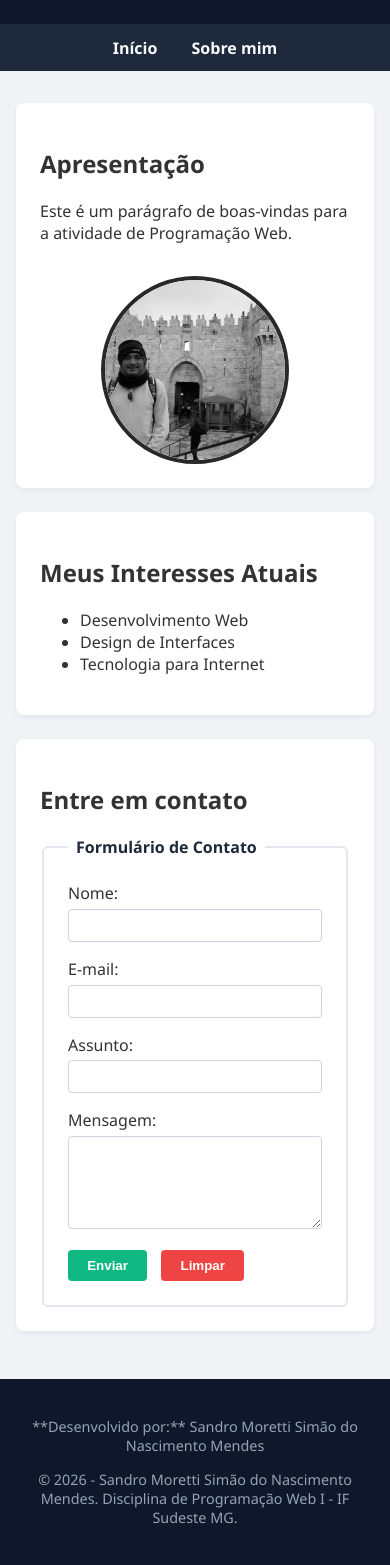
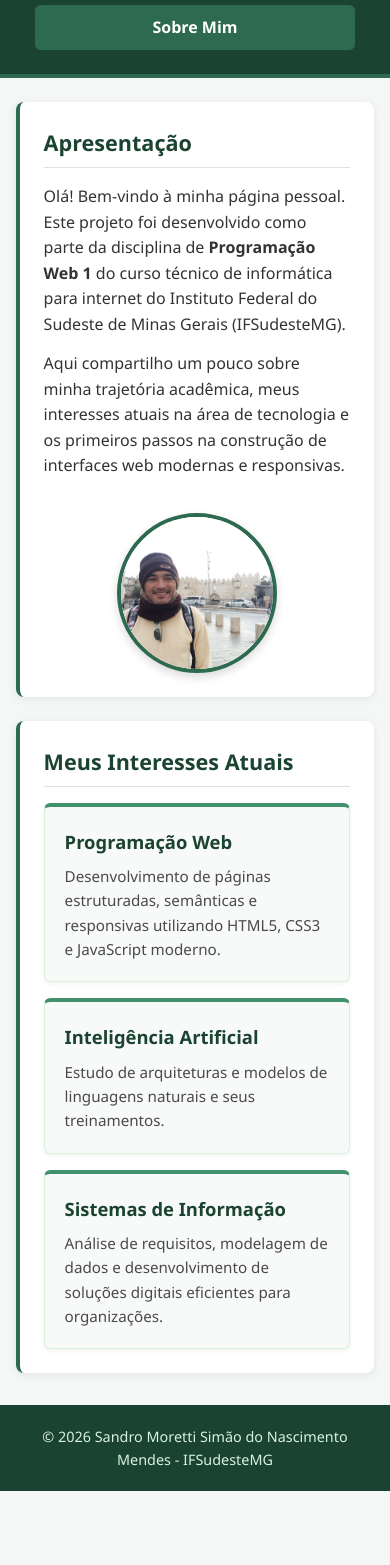
Before and after one commit to sandro-msnm/Programacao-web-1, a plain HTML site: page index.html in a window 390 px wide. Shown: the part 185-1750 px from the top of the page. After the commit the page ends 1676 px from the top, so only its background shows below. Drawn offline with Linux system fonts and the light colour scheme.

Commit message:
Atualiza projeto com layout responsivo Mobile-First e cards
- Adiciona meta viewport e abordagem Mobile-First no CSS
- Implementa grade de cartões responsivos (1, 2 e 3 colunas via Media Queries)
- Atualiza páginas HTML, foto de perfil, README.md e capturas de tela

```diff
--- a/index.html
+++ b/index.html
@@ -3,76 +3,55 @@
 <head>
     <meta charset="UTF-8">
     <meta name="viewport" content="width=device-width, initial-scale=1.0">
-    <title>Sobre Mim - Página Pessoal</title>
+    <title>Sandro Mendes - Página Pessoal</title>
     <link rel="stylesheet" href="style.css">
 </head>
 <body>
 
     <header>
-        <h1>Boas-vindas à minha página!</h1>
+        <h1>Sandro Mendes</h1>
+        <p class="subtitulo">Estudante do Curso Técnico de Informática para Internet</p>
+        <nav>
+            <a href="index.html">Início</a>
+            <a href="sobre.html">Sobre Mim</a>
+        </nav>
     </header>
 
-    <nav>
-        <a href="index.html">Início</a>
-        <a href="sobre.html">Sobre mim</a>
-    </nav>
-
     <main>
-        <section>
+        <section id="apresentacao">
             <h2>Apresentação</h2>
-            <p>Este é um parágrafo de boas-vindas para a atividade de Programação Web.</p>
-            <!-- Caminho correto para buscar a imagem dentro da pasta img -->
-            <img src="img/foto.jpg" alt="Foto de Sandro Moretti" class="foto-perfil">
+            <div class="apresentacao-conteudo">
+                <div class="apresentacao-texto">
+                    <p>Olá! Bem-vindo à minha página pessoal. Este projeto foi desenvolvido como parte da disciplina de <strong>Programação Web 1</strong> do curso técnico de informática para internet do Instituto Federal do Sudeste de Minas Gerais (IFSudesteMG).</p>
+                    <p>Aqui compartilho um pouco sobre minha trajetória acadêmica, meus interesses atuais na área de tecnologia e os primeiros passos na construção de interfaces web modernas e responsivas.</p>
+                </div>
+                <img src="foto.jpg" alt="Foto de perfil de Sandro Mendes" class="foto-perfil">
+            </div>
         </section>
 
-        <section>
+        <section id="interesses">
             <h2>Meus Interesses Atuais</h2>
-            <ul>
-                <li>Desenvolvimento Web</li>
-                <li>Design de Interfaces</li>
-                <li>Tecnologia para Internet</li>
-            </ul>
-        </section>
+            <div class="cards-container">
+                <article class="card">
+                    <h3>Programação Web</h3>
+                    <p>Desenvolvimento de páginas estruturadas, semânticas e responsivas utilizando HTML5, CSS3 e JavaScript moderno.</p>
+                </article>
 
-        <!-- Seção do Formulário com os requisitos da Atividade 2 -->
-        <section>
-            <h2>Entre em contato</h2>
-            <form action="#" method="POST">
-                <fieldset>
-                    <legend>Formulário de Contato</legend>
+                <article class="card">
+                    <h3>Inteligência Artificial</h3>
+                    <p>Estudo de arquiteturas e modelos de linguagens naturais e seus treinamentos.</p>
+                </article>
 
-                    <div class="form-group">
-                        <label for="nome">Nome:</label>
-                        <input type="text" id="nome" name="nome" required>
-                    </div>
-
-                    <div class="form-group">
-                        <label for="email">E-mail:</label>
-                        <input type="email" id="email" name="email" required>
-                    </div>
-
-                    <div class="form-group">
-                        <label for="assunto">Assunto:</label>
-                        <input type="text" id="assunto" name="assunto" required>
-                    </div>
-
-                    <div class="form-group">
-                        <label for="mensagem">Mensagem:</label>
-                        <textarea id="mensagem" name="mensagem" rows="5" required></textarea>
-                    </div>
-
-                    <div class="form-buttons">
-                        <button type="submit">Enviar</button>
-                        <button type="reset">Limpar</button>
-                    </div>
-                </fieldset>
-            </form>
+                <article class="card">
+                    <h3>Sistemas de Informação</h3>
+                    <p>Análise de requisitos, modelagem de dados e desenvolvimento de soluções digitais eficientes para organizações.</p>
+                </article>
+            </div>
         </section>
     </main>
 
     <footer>
-        <p>**Desenvolvido por:** Sandro Moretti Simão do Nascimento Mendes</p>
-        <p>&copy; 2026 - Sandro Moretti Simão do Nascimento Mendes. Disciplina de Programação Web I - IF Sudeste MG.</p>
+        <p>&copy; 2026 Sandro Moretti Simão do Nascimento Mendes - IFSudesteMG</p>
     </footer>
 
 </body>
--- a/style.css
+++ b/style.css
@@ -1,159 +1,230 @@
-/* bloco do body, header e nav */
-body {
-    font-family: 'Segoe UI', Tahoma, Geneva, Verdana, sans-serif;
-    background-color: #f0f2f5;
-    color: #333;
+/* ==========================================================
+   1. RESET E PREPARAÇÃO DA PÁGINA (MOBILE-FIRST)
+   ========================================================== */
+* {
+    box-sizing: border-box;
     margin: 0;
     padding: 0;
 }
 
+body {
+    font-family: 'Segoe UI', Tahoma, Geneva, Verdana, sans-serif;
+    line-height: 1.6;
+    background-color: #f4f7f6;
+    color: #333333;
+    overflow-x: hidden;
+}
+
+img {
+    max-width: 100%;
+    height: auto;
+    display: block;
+}
+
+/* ==========================================================
+   2. CABEÇALHO E NAVEGAÇÃO (BASE: SMARTPHONES < 768px)
+   ========================================================== */
 header {
-    background-color: #0f172a; /* Azul escuro */
-    color: #ffffff;            /* Texto branco */
+    background-color: #1b4332;
+    color: #ffffff;
     text-align: center;
-    padding: 2.5rem 1rem;
-    margin: 0;
+    padding: 1.5rem 1rem;
+    border-bottom: 0.25rem solid #2d6a4f;
+}
+
+header h1 {
+    font-size: 1.75rem;
+    margin-bottom: 0.25rem;
+}
+
+header .subtitulo {
+    font-size: 0.95rem;
+    color: #d8f3dc;
+    margin-bottom: 1rem;
 }
 
 nav {
-    background-color: #1e293b; /* Azul médio */
-    text-align: center;
-    padding: 0.8rem;
-    margin: 0;
+    display: flex;
+    flex-direction: column;
+    gap: 0.5rem;
+    max-width: 20rem;
+    margin: 0 auto;
 }
 
 nav a {
-    color: #f8fafc;
+    color: #ffffff;
     text-decoration: none;
-    margin: 0 15px;
-    font-weight: bold;
+    background-color: #2d6a4f;
+    padding: 0.6rem 1rem;
+    border-radius: 0.35rem;
+    font-weight: 600;
+    transition: background-color 0.3s ease;
 }
 
 nav a:hover {
-    color: #38bdf8;
-    text-decoration: underline;
+    background-color: #40916c;
 }
 
-/* Estruturação das seções */
+/* ==========================================================
+   3. CONTEÚDO PRINCIPAL E SEÇÕES
+   ========================================================== */
 main {
-    max-width: 800px;
-    margin: 2rem auto;
-    padding: 0 1rem;
+    width: 92%;
+    max-width: 65rem;
+    margin: 1.5rem auto;
+    display: flex;
+    flex-direction: column;
+    gap: 1.5rem;
 }
 
 section {
     background-color: #ffffff;
     padding: 1.5rem;
-    margin-bottom: 1.5rem;
-    border-radius: 8px;
-    box-shadow: 0 2px 5px rgba(0,0,0,0.05);
+    border-radius: 0.5rem;
+    box-shadow: 0 0.125rem 0.5rem rgba(0, 0, 0, 0.08);
+    border-left: 0.3rem solid #2d6a4f;
 }
 
-/* Estilização da imagem pessoal */
-.foto-perfil {
-    width: 180px;
-    height: 180px;
-    object-fit: cover;
-    border: 4px solid #1e293b;
-    border-radius: 50%; /* Imagem arredondada */
-    margin-top: 1rem;
+section h2 {
+    color: #1b4332;
+    font-size: 1.35rem;
+    margin-bottom: 1rem;
+    padding-bottom: 0.4rem;
+    border-bottom: 0.1rem solid #e0e0e0;
 }
 
-/* Customização completa do formulário */
-fieldset {
-    border: 2px solid #e2e8f0;
-    border-radius: 6px;
-    padding: 1.5rem;
+section p {
+    margin-bottom: 0.85rem;
+    font-size: 1rem;
 }
 
-legend {
-    font-weight: bold;
-    color: #1e293b;
-    padding: 0 0.5rem;
+/* Área de Apresentação */
+.apresentacao-conteudo {
+    display: flex;
+    flex-direction: column;
+    align-items: center;
+    gap: 1.25rem;
 }
 
-.form-group {
-    margin-bottom: 1rem;
+.foto-perfil {
+    width: 10rem;
+    max-width: 100%;
+    height: auto;
+    aspect-ratio: 1 / 1;
+    object-fit: cover;
+    border-radius: 50%;
+    border: 0.25rem solid #2d6a4f;
+    box-shadow: 0 0.25rem 0.6rem rgba(0, 0, 0, 0.15);
 }
 
-.form-group label {
-    display: block;
-    margin-bottom: 0.3rem;
-    font-weight: 500;
+/* ==========================================================
+   4. CARTÕES RESPONSIVOS (1 POR LINHA NO CELULAR)
+   ========================================================== */
+.cards-container {
+    display: grid;
+    grid-template-columns: 1fr;
+    gap: 1rem;
+    margin-top: 0.5rem;
 }
 
-.form-group input,
-.form-group textarea {
-    width: 100%;
-    padding: 0.5rem;
-    border: 1px solid #cbd5e1;
-    border-radius: 4px;
-    box-sizing: border-box;
+.card {
+    background-color: #f8faf9;
+    border: 0.0625rem solid #d8f3dc;
+    border-top: 0.25rem solid #40916c;
+    border-radius: 0.4rem;
+    padding: 1.25rem;
+    box-shadow: 0 0.125rem 0.35rem rgba(0, 0, 0, 0.05);
+    transition: transform 0.2s ease, box-shadow 0.2s ease;
 }
 
-/* Botões */
-.form-buttons button {
-    padding: 0.5rem 1.2rem;
-    border: none;
-    border-radius: 4px;
-    cursor: pointer;
-    font-weight: bold;
-    margin-right: 10px;
+.card:hover {
+    transform: translateY(-0.2rem);
+    box-shadow: 0 0.35rem 0.75rem rgba(0, 0, 0, 0.1);
 }
 
-button[type="submit"] {
-    background-color: #10b981;
-    color: white;
+.card h3 {
+    color: #1b4332;
+    font-size: 1.15rem;
+    margin-bottom: 0.5rem;
 }
 
-button[type="reset"] {
-    background-color: #ef4444;
-    color: white;
+.card p {
+    font-size: 0.95rem;
+    color: #4a4a4a;
+    margin-bottom: 0;
 }
 
-/* Rodapé */
+/* ==========================================================
+   5. RODAPÉ
+   ========================================================== */
 footer {
-    background-color: #0f172a;
-    color: #94a3b8;
+    background-color: #1b4332;
+    color: #d8f3dc;
     text-align: center;
-    padding: 1.5rem;
-    margin-top: 3rem;
+    padding: 1.25rem 1rem;
+    margin-top: 2rem;
     font-size: 0.9rem;
 }
-/* Efeito ao passar o mouse nos botões */
-.form-buttons button:hover {
-    filter: brightness(0.9); /* Escurece levemente o botão ao passar o mouse */
-    transform: translateY(-1px); /* Cria um efeito sutil de clique/flutuação */
-    box-shadow: 0 4px 6px rgba(0, 0, 0, 0.1); /* Sombra suave para dar profundidade */
+
+footer a {
+    color: #ffffff;
+    font-weight: bold;
+    text-decoration: underline;
 }
 
-/* Efeito quando o botão for clicado (pressionado) */
-.form-buttons button:active {
-    transform: translateY(1px); /* Retorna o botão para baixo ao clicar */
-    box-shadow: none;
+/* ==========================================================
+   6. MEDIA QUERIES: TABLETS (768px a 1023px)
+   ========================================================== */
+@media (min-width: 768px) {
+    header h1 {
+        font-size: 2.1rem;
     }
 
-/* Remove a margem superior da foto para alinhar perfeitamente */
-.foto-perfil {
-    margin-top: 0;
+    nav {
+        flex-direction: row;
+        justify-content: center;
+        max-width: none;
+        gap: 1rem;
     }
 
-/* Centraliza a foto de perfil na página inicial */
-.foto-perfil {
-    display: block;
-    margin: 2rem auto 0 auto; /* Centraliza horizontalmente e adiciona espaço acima */
+    .apresentacao-conteudo {
+        flex-direction: row;
+        align-items: center;
+        justify-content: space-between;
+        gap: 2rem;
     }
 
-/* Configuração inicial da foto */
-.foto-perfil {
-    display: block;
-    margin: 2rem auto 0 auto;
-    filter: grayscale(100%); /* Deixa a foto em preto e branco */
-    transition: filter 0.4s ease;
+    .apresentacao-texto {
+        flex: 1;
     }
 
-/* Efeito ao passar o mouse */
-.foto-perfil:hover {
-    filter: grayscale(0%); /* Restaura as cores originais da foto */
-    cursor: pointer;
+    /* Exibir 2 cartões por linha em tablets */
+    .cards-container {
+        grid-template-columns: repeat(2, 1fr);
+        gap: 1.25rem;
     }
+}
+
+/* ==========================================================
+   7. MEDIA QUERIES: DESKTOPS E TELAS GRANDES (>= 1024px)
+   ========================================================== */
+@media (min-width: 1024px) {
+    header {
+        padding: 2rem 1rem;
+    }
+
+    main {
+        margin: 2rem auto;
+        gap: 2rem;
+    }
+
+    section {
+        padding: 2rem;
+    }
+
+    /* Exibir 3 ou mais cartões por linha em telas grandes */
+    .cards-container {
+        grid-template-columns: repeat(3, 1fr);
+        gap: 1.5rem;
+    }
+}
```
Also changed, not shown: sobre.html (+32 -12 lines), Print - dois cartões por linha.jpg (added), Print - menu empilhado.jpg (added), Print - três cartões por linha 1.jpg (added), Print - três cartões por linha 2.jpg (added), Print - um cartão por linha.jpg (added), foto.jpg (added). Lines whose indentation alone changed are shown as unchanged.
